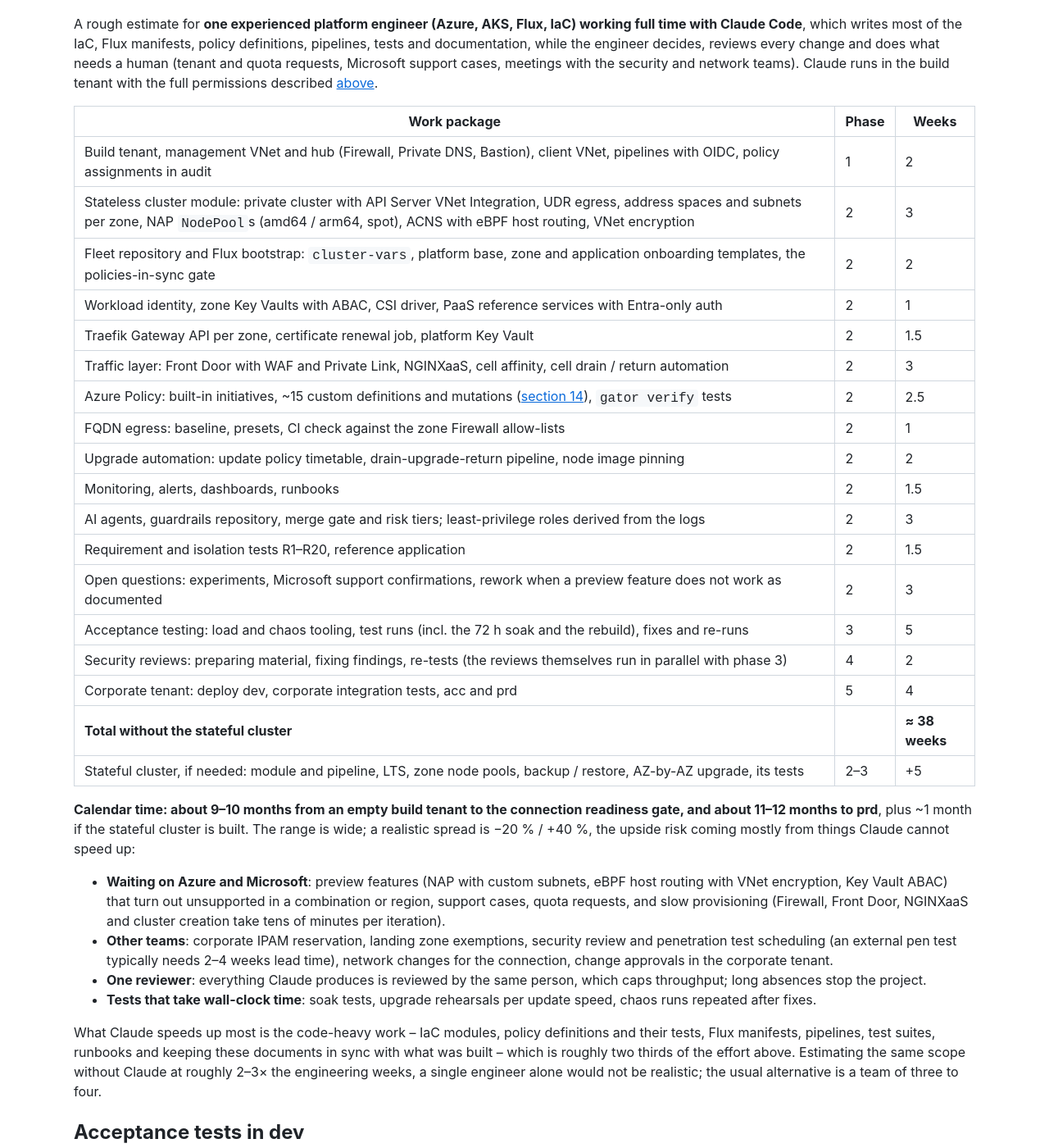
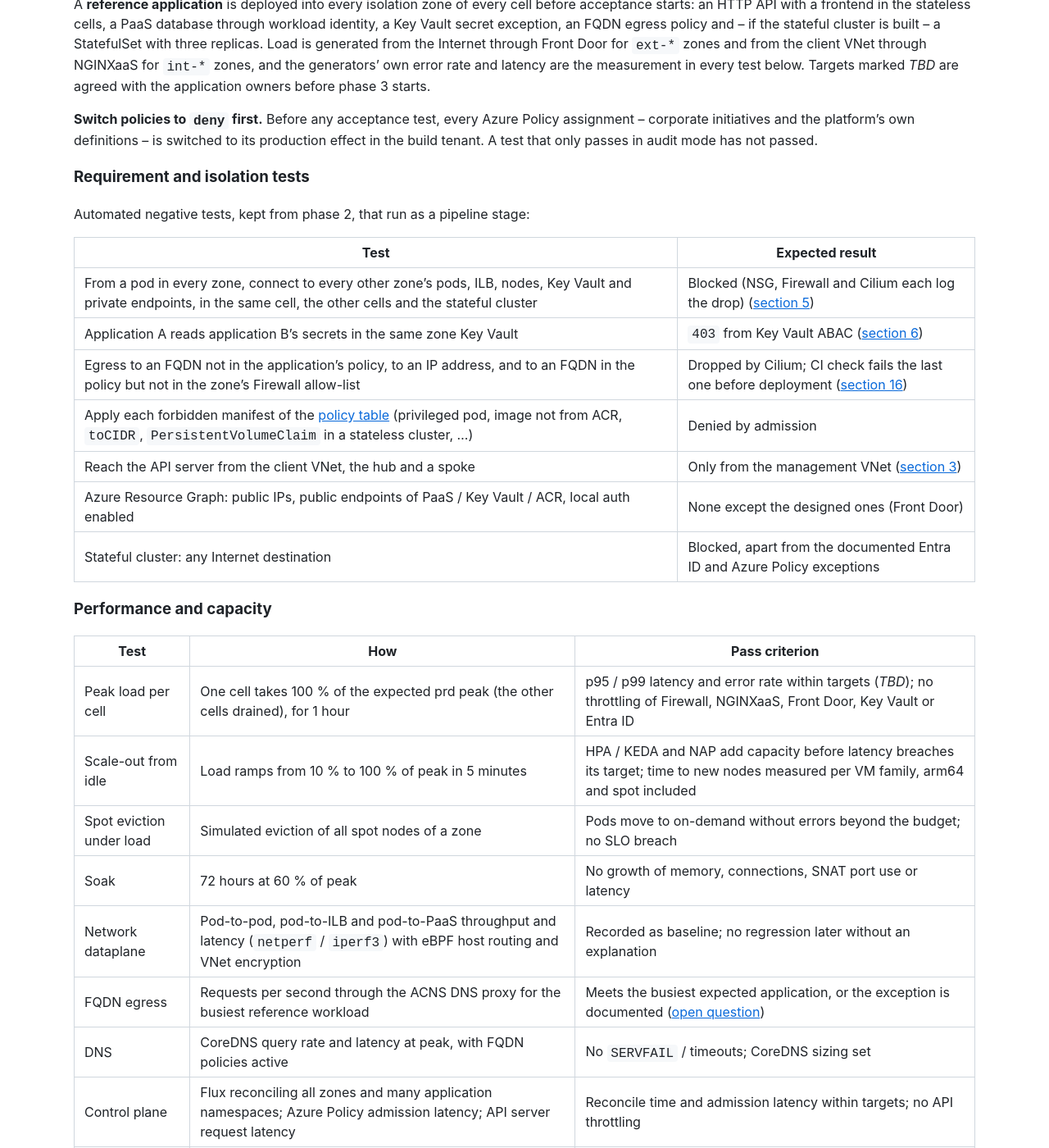
Before and after one commit to olljanat-ai/aks-design, a Jekyll site: the page built from docs/17-implementation-project-and-acceptance-testing.md, in a window 1280 px wide and 1400 px high, scrolled down 2930 px. Shown: the whole window at 82% size. Built offline with Jekyll 4.4.1, drawn with Linux system fonts in a browser that asks for light colours; our own code applies the rules of GitHub Pages for plain Markdown files; some of the changed text lies outside the part shown.

Commit message:
Remove effort estimate from section 17
Reverts 9245d14; the estimate is not agreed.

Co-Authored-By: Claude Opus 5.5 <noreply@anthropic.com>
Claude-Session: https://claude.ai/code/session_01MPRYD4xDM4HE5mX6D5nWkr

```diff
--- a/docs/17-implementation-project-and-acceptance-testing.md
+++ b/docs/17-implementation-project-and-acceptance-testing.md
@@ -62,55 +62,6 @@ Rules that keep the build tenant from drifting away from what will be deployed l
 Phases 3 and 4 run on the same dev environment and overlap in time; any finding sends the change back to phase 2 and
 the affected tests are run again. The requirement tests of phase 2 stay in the pipelines and run after every
 platform change for the rest of the platform's life.
-
-## Effort estimate: one engineer + Claude
-
-A rough estimate for **one experienced platform engineer (Azure, AKS, Flux, IaC) working full time with Claude Code**,
-which writes most of the IaC, Flux manifests, policy definitions, pipelines, tests and documentation, while the
-engineer decides, reviews every change and does what needs a human (tenant and quota requests, Microsoft support
-cases, meetings with the security and network teams). Claude runs in the build tenant with the full permissions
-described [above](#build-tenant).
-
-| Work package | Phase | Weeks |
-|---|---|---|
-| Build tenant, management VNet and hub (Firewall, Private DNS, Bastion), client VNet, pipelines with OIDC, policy assignments in audit | 1 | 2 |
-| Stateless cluster module: private cluster with API Server VNet Integration, UDR egress, address spaces and subnets per zone, NAP `NodePool`s (amd64 / arm64, spot), ACNS with eBPF host routing, VNet encryption | 2 | 3 |
-| Fleet repository and Flux bootstrap: `cluster-vars`, platform base, zone and application onboarding templates, the policies-in-sync gate | 2 | 2 |
-| Workload identity, zone Key Vaults with ABAC, CSI driver, PaaS reference services with Entra-only auth | 2 | 1 |
-| Traefik Gateway API per zone, certificate renewal job, platform Key Vault | 2 | 1.5 |
-| Traffic layer: Front Door with WAF and Private Link, NGINXaaS, cell affinity, cell drain / return automation | 2 | 3 |
-| Azure Policy: built-in initiatives, ~15 custom definitions and mutations ([section 14](14-policy-enforcement.md)), `gator verify` tests | 2 | 2.5 |
-| FQDN egress: baseline, presets, CI check against the zone Firewall allow-lists | 2 | 1 |
-| Upgrade automation: update policy timetable, drain-upgrade-return pipeline, node image pinning | 2 | 2 |
-| Monitoring, alerts, dashboards, runbooks | 2 | 1.5 |
-| AI agents, guardrails repository, merge gate and risk tiers; least-privilege roles derived from the logs | 2 | 3 |
-| Requirement and isolation tests R1–R20, reference application | 2 | 1.5 |
-| Open questions: experiments, Microsoft support confirmations, rework when a preview feature does not work as documented | 2 | 3 |
-| Acceptance testing: load and chaos tooling, test runs (incl. the 72 h soak and the rebuild), fixes and re-runs | 3 | 5 |
-| Security reviews: preparing material, fixing findings, re-tests (the reviews themselves run in parallel with phase 3) | 4 | 2 |
-| Corporate tenant: deploy dev, corporate integration tests, acc and prd | 5 | 4 |
-| **Total without the stateful cluster** | | **≈ 38 weeks** |
-| Stateful cluster, if needed: module and pipeline, LTS, zone node pools, backup / restore, AZ-by-AZ upgrade, its tests | 2–3 | +5 |
-
-**Calendar time: about 9–10 months from an empty build tenant to the connection readiness gate, and about 11–12
-months to prd**, plus ~1 month if the stateful cluster is built. The range is wide; a realistic spread is −20 % /
-+40 %, the upside risk coming mostly from things Claude cannot speed up:
-
-- **Waiting on Azure and Microsoft**: preview features (NAP with custom subnets, eBPF host routing with VNet
-  encryption, Key Vault ABAC) that turn out unsupported in a combination or region, support cases, quota requests,
-  and slow provisioning (Firewall, Front Door, NGINXaaS and cluster creation take tens of minutes per iteration).
-- **Other teams**: corporate IPAM reservation, landing zone exemptions, security review and penetration test
-  scheduling (an external pen test typically needs 2–4 weeks lead time), network changes for the connection,
-  change approvals in the corporate tenant.
-- **One reviewer**: everything Claude produces is reviewed by the same person, which caps throughput; long
-  absences stop the project.
-- **Tests that take wall-clock time**: soak tests, upgrade rehearsals per update speed, chaos runs repeated after
-  fixes.
-
-What Claude speeds up most is the code-heavy work – IaC modules, policy definitions and their tests, Flux
-manifests, pipelines, test suites, runbooks and keeping these documents in sync with what was built – which is
-roughly two thirds of the effort above. Estimating the same scope without Claude at roughly 2–3× the engineering
-weeks, a single engineer alone would not be realistic; the usual alternative is a team of three to four.
 
 ## Acceptance tests in dev
 
```
